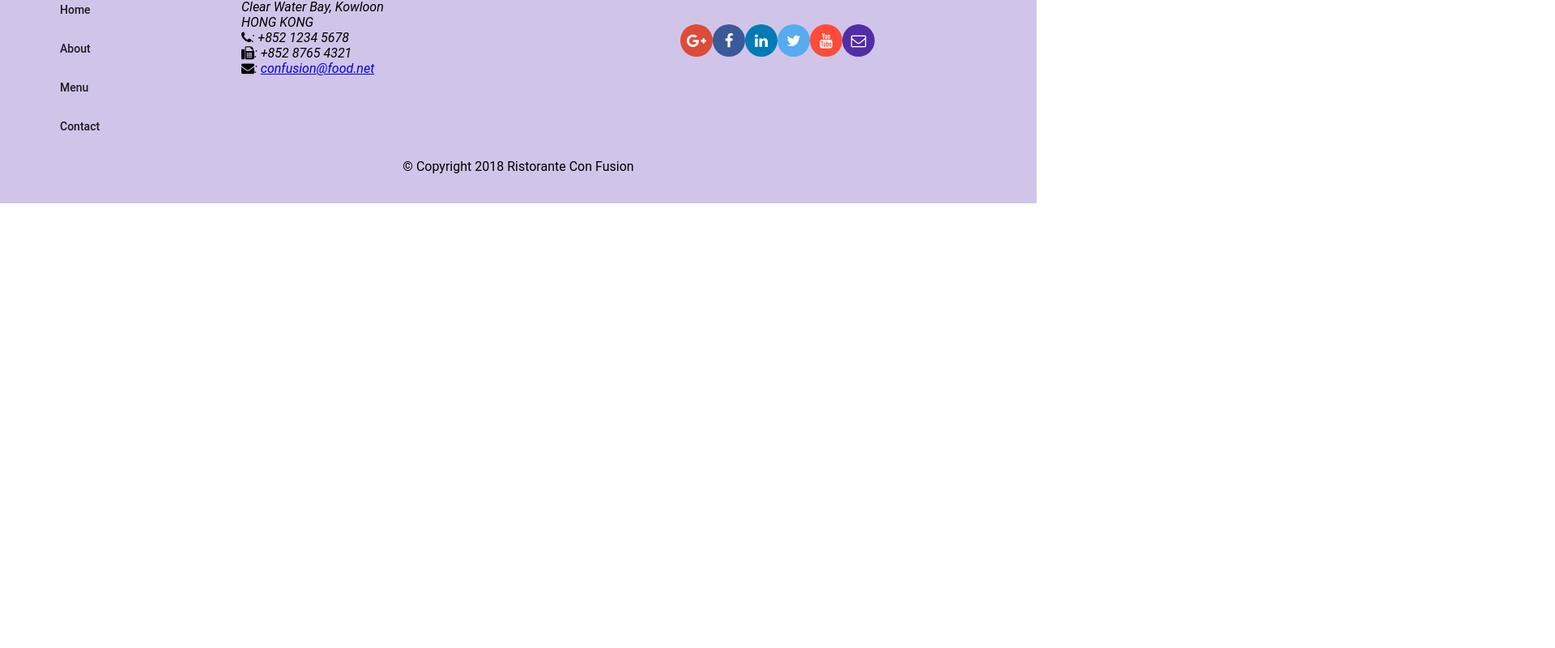
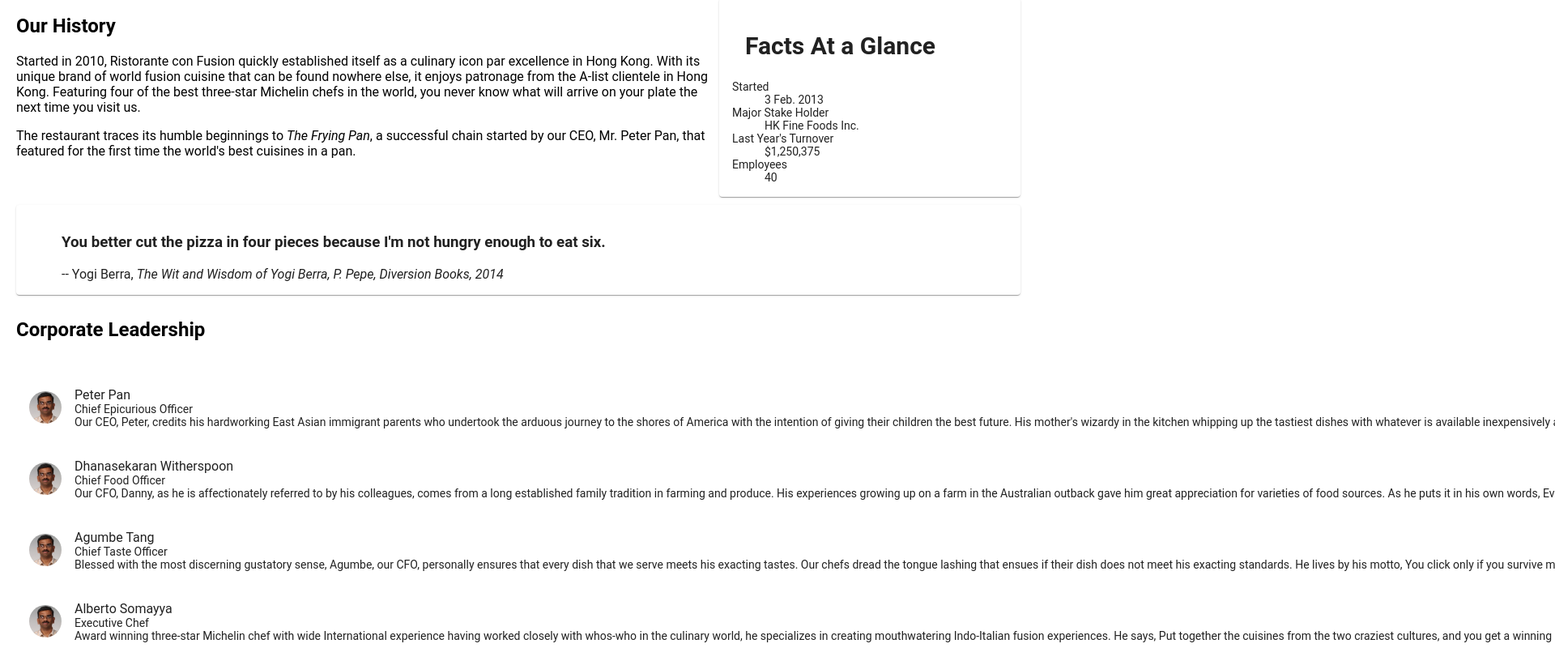
Before and after one commit to Mohid123/Angular_Course, an Angular app: page /aboutus in a window 1280 px wide. Before the commit this address led to /. Shown: the part 440-1240 px from the top of the page at 81% size, 1920 px wide, since content can reach past the window. Before the commit the page ends 800 px from the top, so only its background shows below. Built offline with nearby package versions, Linux system fonts and the light colour scheme.

Commit message:
Directives

```diff
--- a/src/app/about/about.component.html
+++ b/src/app/about/about.component.html
@@ -1 +1,75 @@
-<p>about works!</p>
+<div class="container"
+  fxLayout="column"
+  fxLayoutGap="10px">
+
+  <div fxFlex>
+    <div>
+        <h3>About Us</h3>
+        <hr>
+    </div>
+  </div>
+
+  <div fxFlex>
+    <div fxLayout="column" fxLayout.gt-sm="row">
+      <div fxFlex="70">
+        <h2>Our History</h2>
+        <p>Started in 2010, Ristorante con Fusion quickly established itself as a culinary icon par excellence in Hong Kong. With its unique brand of world fusion cuisine that can be found nowhere else, it enjoys patronage from the A-list clientele in Hong Kong.  Featuring four of the best three-star Michelin chefs in the world, you never know what will arrive on your plate the next time you visit us.</p>
+        <p>The restaurant traces its humble beginnings to <em>The Frying Pan</em>, a successful chain started by our CEO, Mr. Peter Pan, that featured for the first time the world's best cuisines in a pan.</p>
+      </div>
+      <div fxFlex="30">
+        <mat-card>
+          <mat-card-header>
+            <mat-card-title>
+            <h2>Facts At a Glance</h2>
+            </mat-card-title>
+          </mat-card-header>
+          <mat-card-content>
+            <dl>
+              <dt>Started</dt>
+              <dd>3 Feb. 2013</dd>
+              <dt>Major Stake Holder</dt>
+              <dd>HK Fine Foods Inc.</dd>
+              <dt>Last Year's Turnover</dt>
+              <dd>$1,250,375</dd>
+              <dt>Employees</dt>
+              <dd>40</dd>
+            </dl>
+          </mat-card-content>
+        </mat-card>
+      </div>
+    </div>
+  </div>
+
+  <div fxFlex>
+    <mat-card>
+      <blockquote>
+        <h3>You better cut the pizza in four pieces because
+            I'm not hungry enough to eat six.</h3>
+        <footer>-- Yogi Berra,
+          <cite>The Wit and Wisdom of Yogi Berra,
+            P. Pepe, Diversion Books, 2014</cite>
+        </footer>
+      </blockquote>
+    </mat-card>
+  </div>
+
+
+  <div fxFlex>
+    <h2>Corporate Leadership</h2>
+  </div>
+
+  <div fxFlex>
+    <mat-list fxFlex *ngIf="leaders">
+      <mat-list-item *ngFor="let leader of leaders">
+        <img matListAvatar src={{leader.image}} alt={{leader.name}}>
+        <h1 matLine> {{leader.name}} </h1>
+        <p matLine>
+          <span> {{leader.designation}} </span>
+        </p>
+        <p matLine>
+          <span> {{leader.description}} </span>
+        </p>
+      </mat-list-item>
+    </mat-list>
+  </div>
+</div>
--- a/src/app/about/about.component.ts
+++ b/src/app/about/about.component.ts
@@ -1,4 +1,6 @@
 import { Component, OnInit } from '@angular/core';
+import { Leader } from '../shared/leader';
+import { LeaderService } from '../services/leader.service';
 
 @Component({
   selector: 'app-about',
@@ -7,9 +9,17 @@ import { Component, OnInit } from '@angular/core';
 })
 export class AboutComponent implements OnInit {
 
-  constructor() { }
+	leaders!: Leader[];
+
+	selectedLeader!: Leader;
+
+  constructor(private leaderService: LeaderService) { }
 
   ngOnInit(): void {
+  	this.leaders = this.leaderService.getLeaders();
   }
 
+  onSelect(leader: Leader) {
+  	this.selectedLeader = leader;
+  }
 }
--- a/src/app/app.module.ts
+++ b/src/app/app.module.ts
@@ -12,6 +12,7 @@ import { AppRoutingModule } from './app-routing.module';
 import { AppComponent } from './app.component';
 import { DishService } from './services/dish.service';
 import { PromotionService } from './services/promotion.service';
+import { LeaderService } from './services/leader.service';
 
 import 'hammerjs';
 import { MenuComponent } from './menu/menu.component';
@@ -47,7 +48,8 @@ import { ContactComponent } from './contact/contact.component';//injecting the s
   ],
   providers: [
   DishService,
-  PromotionService
+  PromotionService,
+  LeaderService
   ],
   bootstrap: [AppComponent]
 })
--- a/src/app/footer/footer.component.html
+++ b/src/app/footer/footer.component.html
@@ -10,8 +10,8 @@
         <h4>Links</h4>
         <mat-list>
           <mat-list-item><a mat-button routerLink="/home">Home</a></mat-list-item>
-          <mat-list-item><a mat-button routerLink="/menu">About</a></mat-list-item>
-          <mat-list-item><a mat-button>Menu</a></mat-list-item>
+          <mat-list-item><a mat-button routerLink="/aboutus">About</a></mat-list-item>
+          <mat-list-item><a mat-button routerLink="/menu">Menu</a></mat-list-item>
           <mat-list-item><a mat-button routerLink="/contactus">Contact</a></mat-list-item>
         </mat-list>
       </div>
--- a/src/app/header/header.component.html
+++ b/src/app/header/header.component.html
@@ -1,9 +1,11 @@
 <mat-toolbar color="primary">
   <span><img src="/assets/images/logo.png" height=30 width=41></span>
   <a mat-button routerLink='/home' routerLinkActive="active"><span class="fa fa-home fa-lg"></span> Home</a>
-  <a mat-button><span class="fa fa-info fa-lg"></span> About</a>
+  <a mat-button routerLink='/aboutus' routerLinkActive="active"><span class="fa fa-info fa-lg"></span> About</a>
   <a mat-button routerLink='/menu' routerLinkActive="active"><span class="fa fa-list fa-lg"></span> Menu</a>
   <a mat-button routerLink="/contactus" routerLinkActive="active"><span class="fa fa-address-card fa-lg"></span> Contact</a>
+  <span class="flex-spacer"></span>
+  <a mat-button (click)="openLoginForm()"><span class="fa fa-sign-in fa-lg">Log In</span></a>
 </mat-toolbar>
 
 <div class="container jumbotron"
--- a/src/app/home/home.component.html
+++ b/src/app/home/home.component.html
@@ -33,4 +33,18 @@
   </mat-card-content>
 </mat-card>
 
+<mat-card *ngIf="leader" fxFlex>
+  <mat-card-header>
+    <div mat-card-avatar></div>
+    <mat-card-title>
+      <h3>{{leader.name | uppercase}}</h3>
+    </mat-card-title>
+  </mat-card-header>
+  <img mat-card-image src={{leader.image}} alt={{leader.name}}>
+  <mat-card-content>
+    <p>{{leader.description}}
+    </p>
+  </mat-card-content>
+</mat-card>
+
 </div>
--- a/src/app/home/home.component.ts
+++ b/src/app/home/home.component.ts
@@ -3,6 +3,8 @@ import { Dish } from '../shared/dish';
 import { DishService } from '../services/dish.service';
 import { Promotion } from '../shared/promotion';
 import { PromotionService } from '../services/promotion.service';
+import { Leader } from '../shared/leader';
+import { LeaderService } from '../services/leader.service';
 
 @Component({
   selector: 'app-home',
@@ -13,12 +15,16 @@ export class HomeComponent implements OnInit {
 
 	dish!: Dish;
 	promotion!: Promotion;
+  leader!: Leader;
 
-  constructor(private dishService: DishService, private promotionService: PromotionService) { }
+  constructor(private dishService: DishService,
+    private promotionService: PromotionService,
+    private leaderService: LeaderService) { }
 
   ngOnInit(): void {
   	this.dish = this.dishService.getFeaturedDish();
   	this.promotion = this.promotionService.getFeaturedPromotion();
+    this.leader = this.leaderService.getFeaturedLeader();
   }
 
 }
--- /dev/null
+++ b/src/app/services/leader.service.ts
@@ -0,0 +1,23 @@
+import { Injectable } from '@angular/core';
+import { Leader } from '../shared/leader';
+import { LEADERS } from '../shared/leaders';
+
+@Injectable({
+  providedIn: 'root'
+})
+export class LeaderService {
+
+  constructor() { }
+
+  getLeaders(): Leader[] {
+  	return LEADERS;
+  }
+
+  getLeader(id: string) {
+  	return LEADERS.filter((lead) => (lead.id === id))[0];
+  }
+
+  getFeaturedLeader(): Leader {
+  	return LEADERS.filter((lead) => lead.featured)[0];
+  }
+}
--- /dev/null
+++ b/src/app/shared/leader.ts
@@ -0,0 +1,9 @@
+export class Leader {
+	id!: string;
+	name!: string;
+	image!: string;
+	designation!: string;
+	abbr!: string;
+	featured!: boolean;
+	description!: string;
+}
--- /dev/null
+++ b/src/app/shared/leaders.ts
@@ -0,0 +1,44 @@
+import { Leader } from './leader';
+
+export const LEADERS = [
+    {
+      id: '0',
+      name: 'Peter Pan',
+      image: '/assets/images/alberto.png',
+      designation: 'Chief Epicurious Officer',
+      abbr: 'CEO',
+      featured: false,
+      // tslint:disable-next-line:max-line-length
+      description: 'Our CEO, Peter, credits his hardworking East Asian immigrant parents who undertook the arduous journey to the shores of America with the intention of giving their children the best future. His mother\'s wizardy in the kitchen whipping up the tastiest dishes with whatever is available inexpensively at the supermarket, was his first inspiration to create the fusion cuisines for which The Frying Pan became well known. He brings his zeal for fusion cuisines to this restaurant, pioneering cross-cultural culinary connections.'
+    },
+    {
+      id: '1',
+      name: 'Dhanasekaran Witherspoon',
+      image: '/assets/images/alberto.png',
+      designation: 'Chief Food Officer',
+      abbr: 'CFO',
+      featured: false,
+      // tslint:disable-next-line:max-line-length
+      description: 'Our CFO, Danny, as he is affectionately referred to by his colleagues, comes from a long established family tradition in farming and produce. His experiences growing up on a farm in the Australian outback gave him great appreciation for varieties of food sources. As he puts it in his own words, Everything that runs, wins, and everything that stays, pays!'
+    },
+    {
+      id: '2',
+      name: 'Agumbe Tang',
+      image: '/assets/images/alberto.png',
+      designation: 'Chief Taste Officer',
+      abbr: 'CTO',
+      featured: false,
+      // tslint:disable-next-line:max-line-length
+      description: 'Blessed with the most discerning gustatory sense, Agumbe, our CFO, personally ensures that every dish that we serve meets his exacting tastes. Our chefs dread the tongue lashing that ensues if their dish does not meet his exacting standards. He lives by his motto, You click only if you survive my lick.'
+    },
+    {
+      id: '3',
+      name: 'Alberto Somayya',
+      image: '/assets/images/alberto.png',
+      designation: 'Executive Chef',
+      abbr: 'EC',
+      featured: true,
+      // tslint:disable-next-line:max-line-length
+      description: 'Award winning three-star Michelin chef with wide International experience having worked closely with whos-who in the culinary world, he specializes in creating mouthwatering Indo-Italian fusion experiences. He says, Put together the cuisines from the two craziest cultures, and you get a winning hit! Amma Mia!'
+    }
+  ];
--- a/src/routes.ts
+++ b/src/routes.ts
@@ -13,6 +13,7 @@ import { ContactComponent } from './app/contact/contact.component';
 export const routes: Routes = [
     {path: 'home', component: HomeComponent},
     {path: 'menu', component: MenuComponent},
+    {path: 'aboutus', component: AboutComponent},
     {path: 'dishdetail/:id', component: DishdetailComponent},
     {path: 'contactus', component: ContactComponent },
     {path: '', redirectTo: '/home', pathMatch: 'full'} // default home path
```
Also changed, not shown: 1 other file (tests, documents, lock files or other folders).
